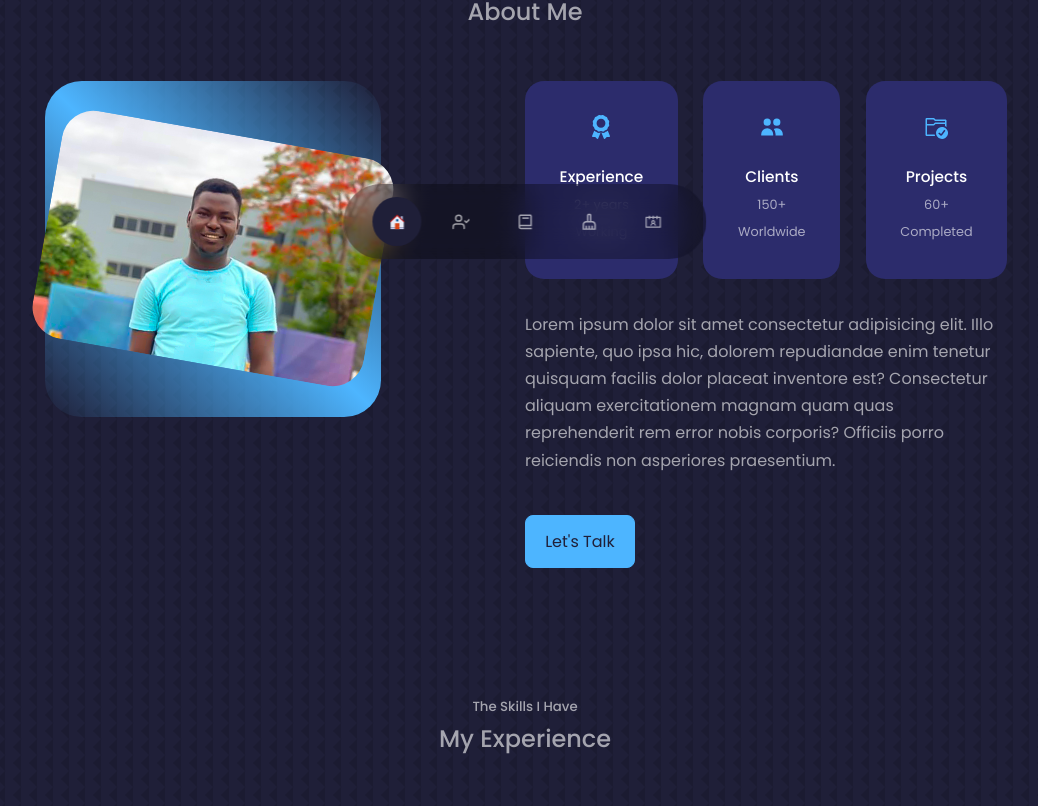
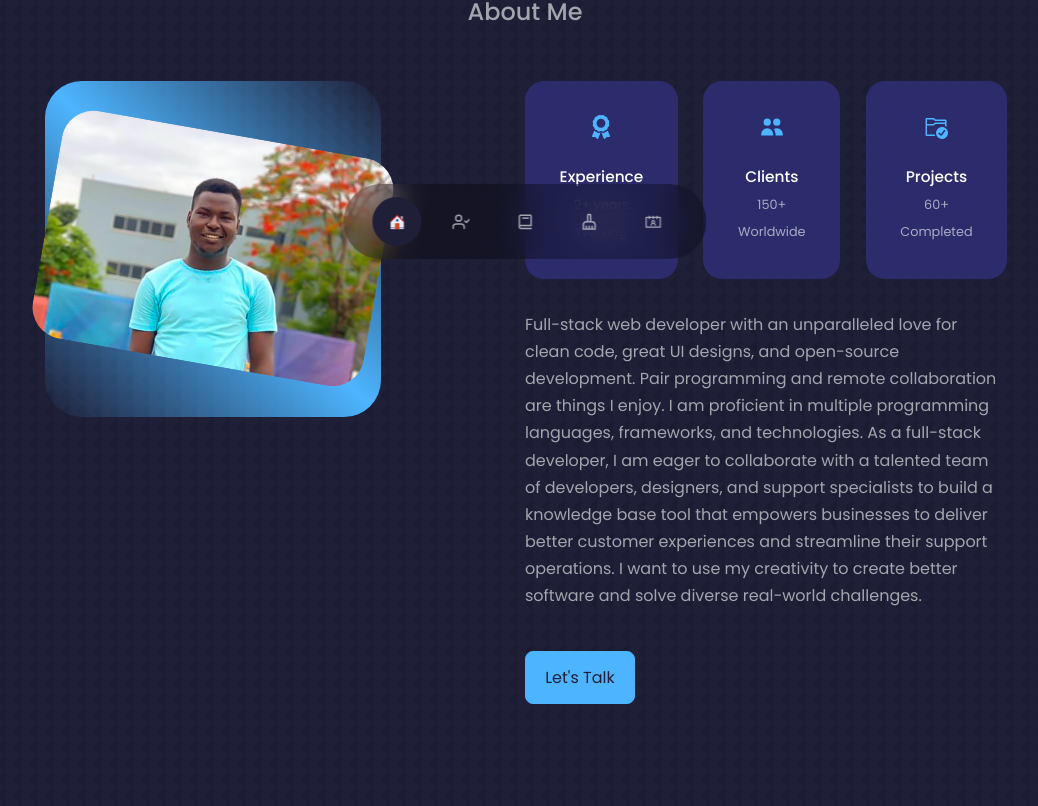
Before and after one commit to demix007/portfolio-website, a React (Create React App) app: page / in a window 1280 px wide. Shown: the part 509-1315 px from the top of the page, without its empty margins (115-1153 px from the left). Built offline with nearby package versions, Linux system fonts and the light colour scheme.

Commit message:
Modify about me section and add CV

```diff
--- a/src/components/about/About.jsx
+++ b/src/components/about/About.jsx
@@ -38,10 +38,14 @@ const About = () => (
         </div>
 
         <p>
-          Lorem ipsum dolor sit amet consectetur adipisicing elit. Illo sapiente,
-          quo ipsa hic, dolorem repudiandae enim tenetur quisquam facilis dolor placeat
-          inventore est? Consectetur aliquam exercitationem magnam quam quas reprehenderit
-          rem error nobis corporis? Officiis porro reiciendis non asperiores praesentium.
+          Full-stack web developer with an unparalleled love for clean code,
+          great UI designs, and open-source development. Pair programming and
+          remote collaboration are things I enjoy. I am proficient in multiple programming
+          languages, frameworks, and technologies.  As a full-stack developer,  I am eager to
+          collaborate with a talented team of developers, designers, and support specialists
+          to build a knowledge base tool that empowers businesses to deliver better customer
+          experiences and streamline their support operations.   I want to use my creativity
+          to create better software and solve diverse real-world challenges.
         </p>
 
         <a href="#contact" className="btn btn-primary">Let&apos;s Talk</a>
```
